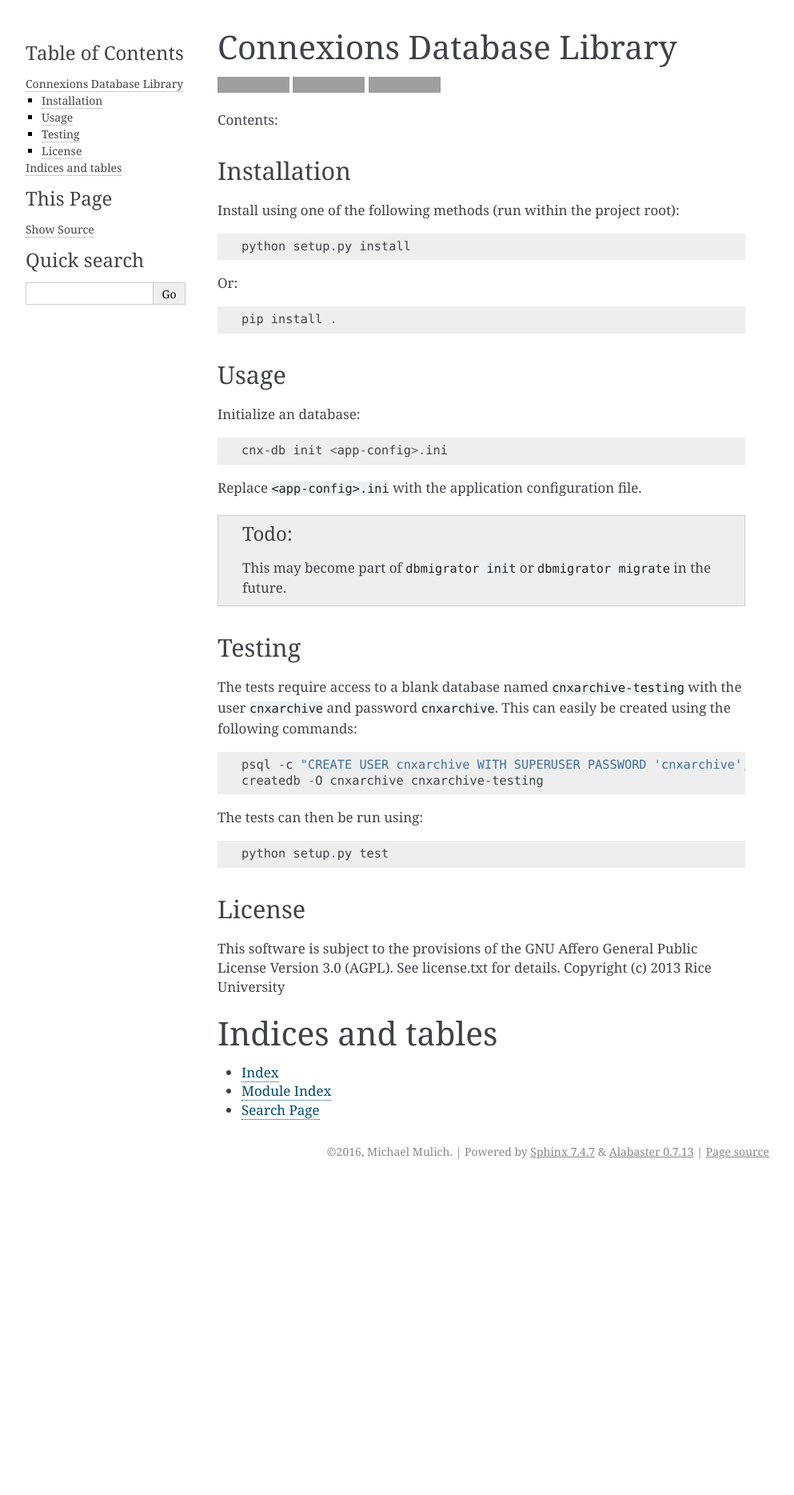
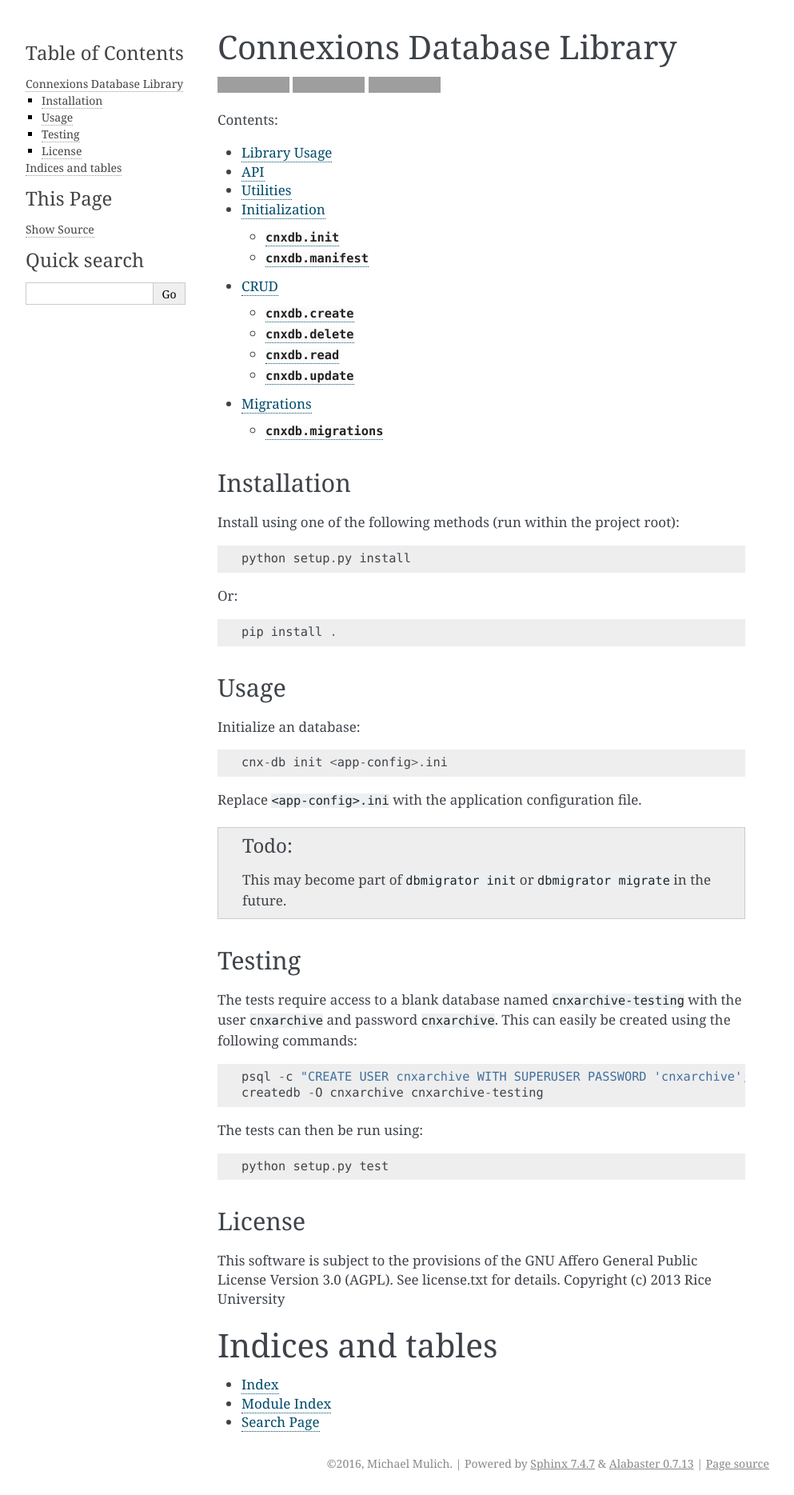
Before and after one commit to Dimmus/cnx-db, a Sphinx documentation site: the page built from docs/index.rst, in a window 1280 px wide. Shown: the whole page at 80% size, without its empty margins (148-1141 px from the left). Built offline with Sphinx 7.4.7, drawn with Linux system fonts in a browser that asks for light colours; before the commit the page ends 1479 px from its top, so only the background shows below that; grey boxes are pictures that could not be loaded.

Commit message:
Add documentation structure for usage and api

```diff
--- /dev/null
+++ b/docs/api.rst
@@ -0,0 +1,51 @@
+API
+===
+
+Utilities
+=========
+
+.. automodule:: cnxdb.utils
+
+Initialization
+==============
+
+:mod:`cnxdb.init`
+-----------------
+
+.. automodule:: cnxdb.init
+
+:mod:`cnxdb.manifest`
+---------------------
+
+.. automodule:: cnxdb.manifest
+
+CRUD
+====
+
+:mod:`cnxdb.create`
+-------------------
+
+.. automodule:: cnxdb.create
+
+:mod:`cnxdb.delete`
+-------------------
+
+.. automodule:: cnxdb.delete
+
+:mod:`cnxdb.read`
+-----------------
+
+.. automodule:: cnxdb.read
+
+:mod:`cnxdb.update`
+-------------------
+
+.. automodule:: cnxdb.update
+
+Migrations
+==========
+
+:mod:`cnxdb.migrations`
+-----------------------
+
+.. automodule:: cnxdb.
--- a/docs/index.rst
+++ b/docs/index.rst
@@ -19,6 +19,10 @@ Contents:
 
 .. toctree::
    :maxdepth: 2
+
+   usage
+   api
+
 
 Installation
 ------------
```
Also changed, not shown: docs/usage.rst (added, +8 -0 lines).
